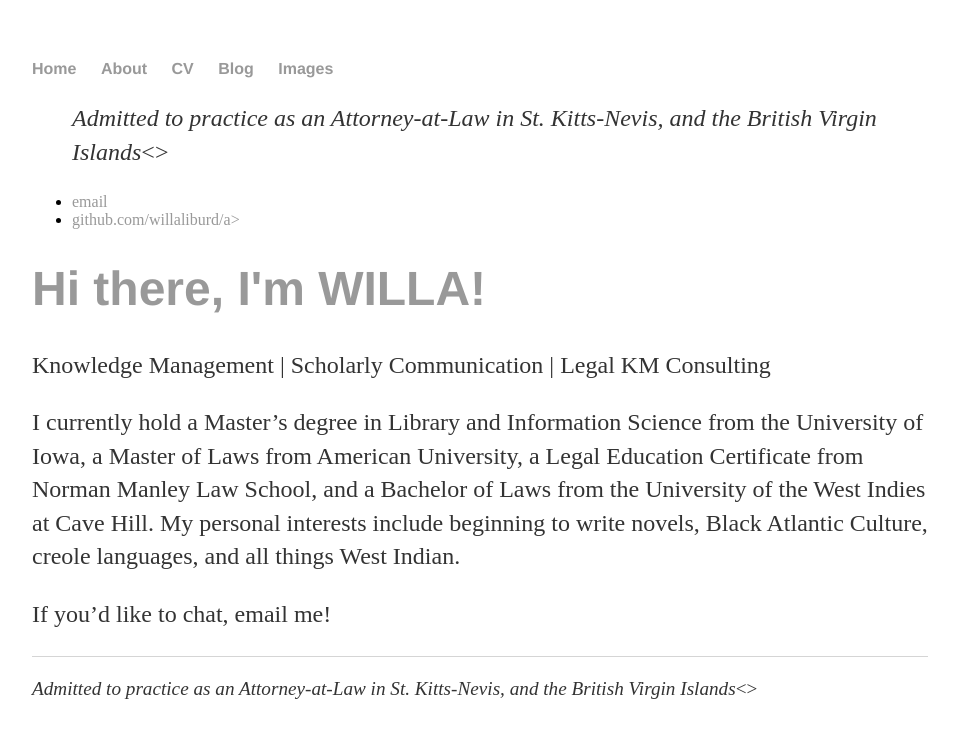
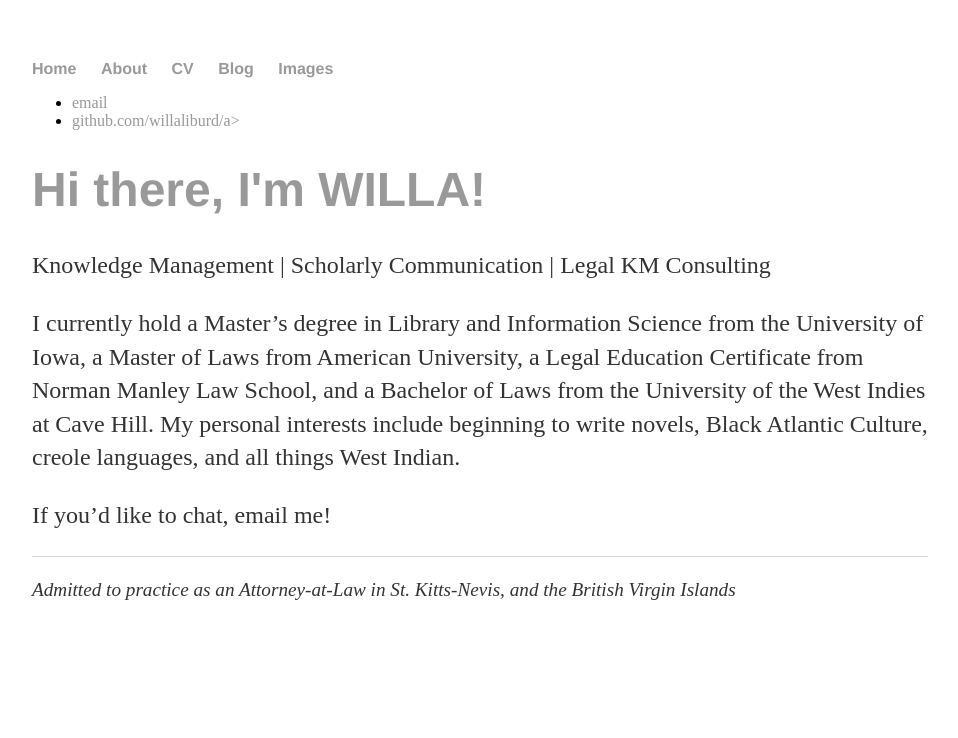
Before and after one commit to willaliburd/willaliburd.github.io, a Jekyll site: the page built from index.html, in a window 1280 px wide. Shown: the top 738 px of the page, without its empty margins (160-1118 px from the left). Built offline with Jekyll 4.4.1, drawn with Linux system fonts in a browser that asks for light colours.

Commit message:
Update default.html

```diff
--- a/_layouts/default.html
+++ b/_layouts/default.html
@@ -17,8 +17,7 @@
 			</nav>
 
 			<ul>
-	        		<p><em>Admitted to practice as an Attorney-at-Law in St. Kitts-Nevis, and the British Virgin Islands</em><>
-				<li><a href="mailto:willa@nattakm.com">email</a></li>
+	        		<li><a href="mailto:willa@nattakm.com">email</a></li>
 	        		<li><a href="https://github.com/NAME">github.com/willaliburd/a></li>
 				</ul>
 			<div class="container">
@@ -27,7 +26,7 @@
 
 			</div><!-- /.container -->
 			<footer>
-	    			<p><em>Admitted to practice as an Attorney-at-Law in St. Kitts-Nevis, and the British Virgin Islands</em><>
+	    			<p><em>Admitted to practice as an Attorney-at-Law in St. Kitts-Nevis, and the British Virgin Islands</em></p>
 
 			</footer>
 		</body>
```
